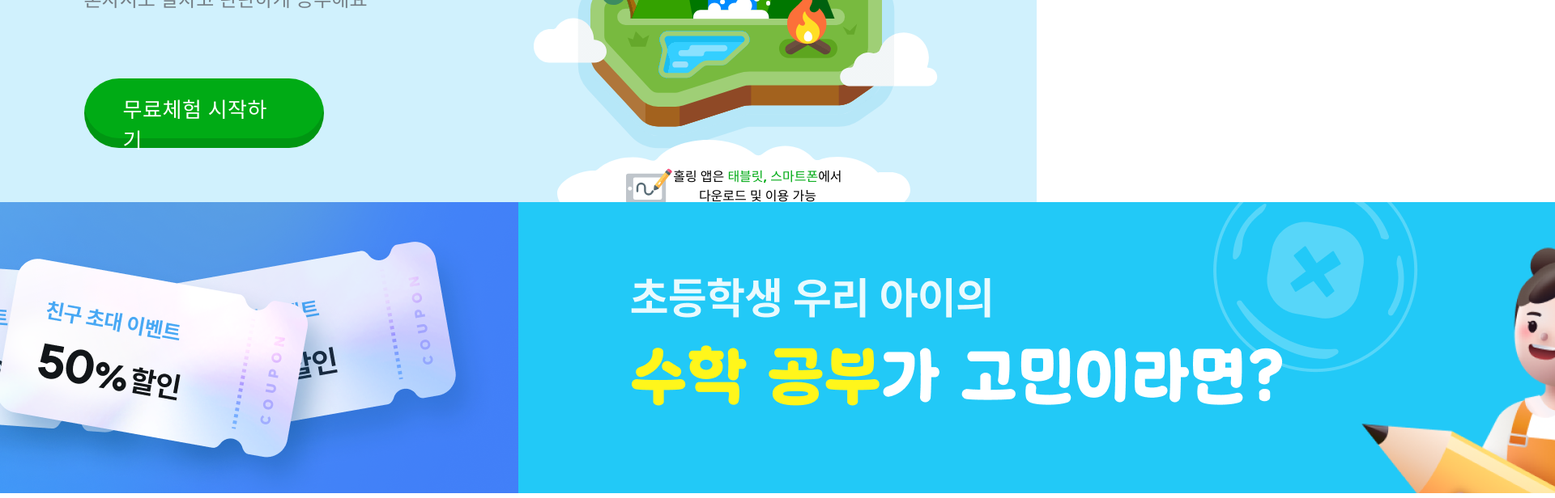
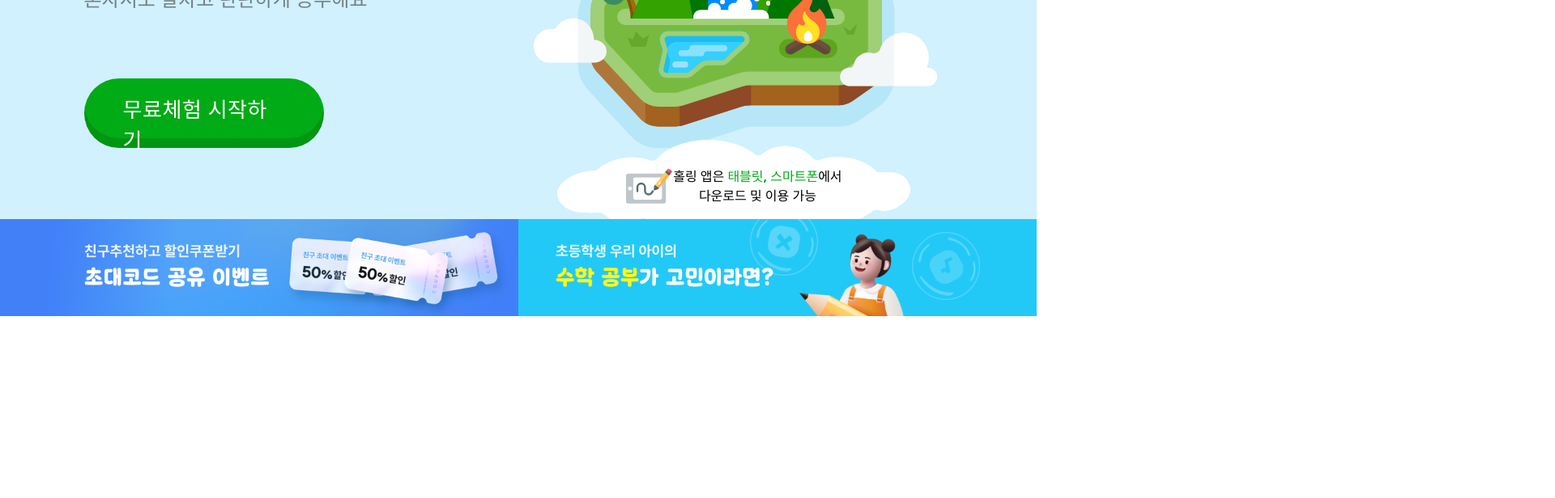
Before and after one commit to kimjihye058/holing, a React (Vite) app in the folder holingclone/: page / in a window 1280 px wide. Shown: the part 430-1046 px from the top of the page at 81% size, 1920 px wide, since content can reach past the window. After the commit the page ends 880 px from the top, so only its background shows below. Built offline with nearby package versions, Linux system fonts and the light colour scheme.

Commit message:
#4 배너 화면 구현

```diff
--- a/holingclone/src/Home.tsx
+++ b/holingclone/src/Home.tsx
@@ -97,7 +97,7 @@ const First = styled.div`
     background-size: auto;
     padding-top: calc(-415px + 50vh);
     padding-right: 0px;
-    padding-bottom: calc(-415px + 50vh);
+    padding-bottom: calc(-415px + 52vh);
     padding-left: 0px;
 `;
 
@@ -208,22 +208,29 @@ const CloudTextWrapper = styled.div`
 `;
 
 const Banner = styled.div`
-  position: absolute;
-  left: 0;
-  bottom: 0;
+  display: flex;
+  flex-direction: row;
+  -webkit-box-align: center;
+  align-items: center;
+  -webkit-box-pack: center;
+  justify-content: center;
+`;
+
+const BannerImgBox = styled.div`
+  cursor: pointer;
+  z-index: 2;
   width: 100%;
-  height: 120px;
   background-image: linear-gradient(90deg, rgb(65, 129, 248) 50%, rgb(34, 201, 247) 50%);
   display: flex;
   align-items: center;
   justify-content: center;
-  z-index: 10;
-`;
 
-const BannerImgBox = styled.div`
-    cursor: pointer;
-    z-index: 2;
+  img {
+    margin: 0 auto;
+    display: block;
     height: 120px;
+    width: auto;
+  }
 `;
 
 function Home () {
```
